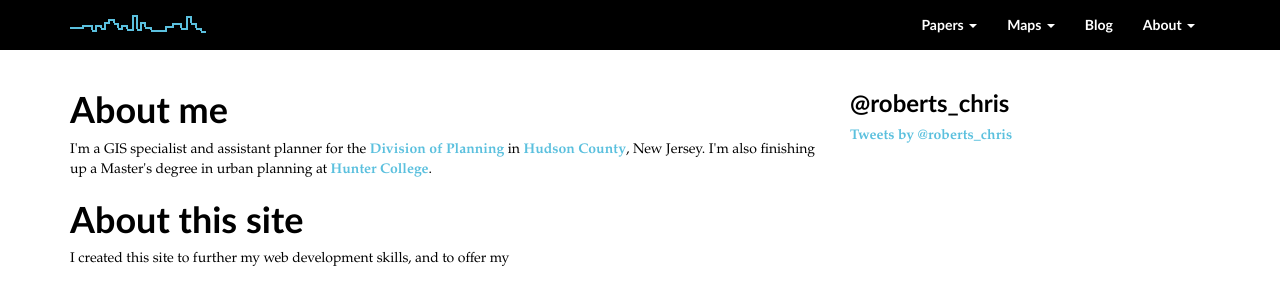
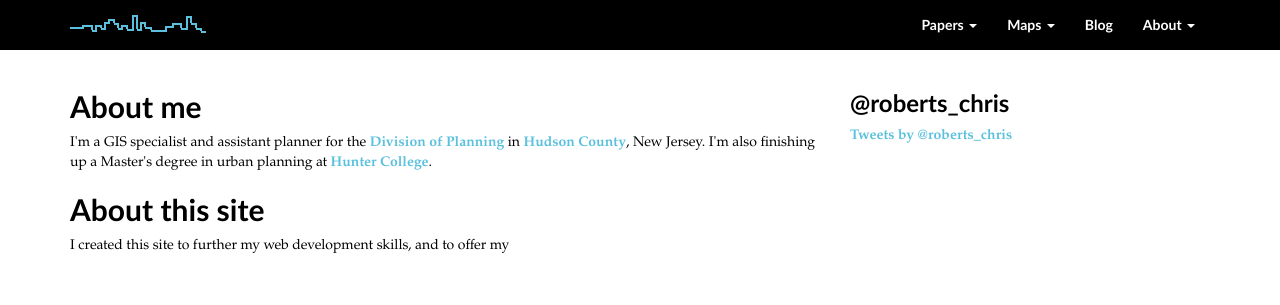
Before and after one commit to chrisrobertsnyc/chrisrobertsnyc.github.io, a Jekyll site: the page built from about/me.html, in a window 1280 px wide. Shown: the top 305 px of the page. Built offline with Jekyll 4.4.1, drawn with Linux system fonts in a browser that asks for light colours; nearby versions of some CDN libraries; comment, search, counter and statistics services are not loaded.

```diff
--- a/about/me.html
+++ b/about/me.html
@@ -3,8 +3,8 @@ layout: default
 title: Me
 ---
 <div>
-	<h1>About me</h1>
+	<h2>About me</h2>
 	<p>I'm a GIS specialist and assistant planner for the <a href="http://www.hudsoncountynj.org/about-the-division-of-planning/">Division of Planning</a> in <a href="http://www.hudsoncountynj.org/">Hudson County</a>, New Jersey. I'm also finishing up a Master's degree in urban planning at <a href="http://hunteruap.org/">Hunter College</a>.</p>
-	<h1>About this site</h1>
+	<h2>About this site</h2>
 	<p>I created this site to further my web development skills, and to offer my </p>
 </div>
```
